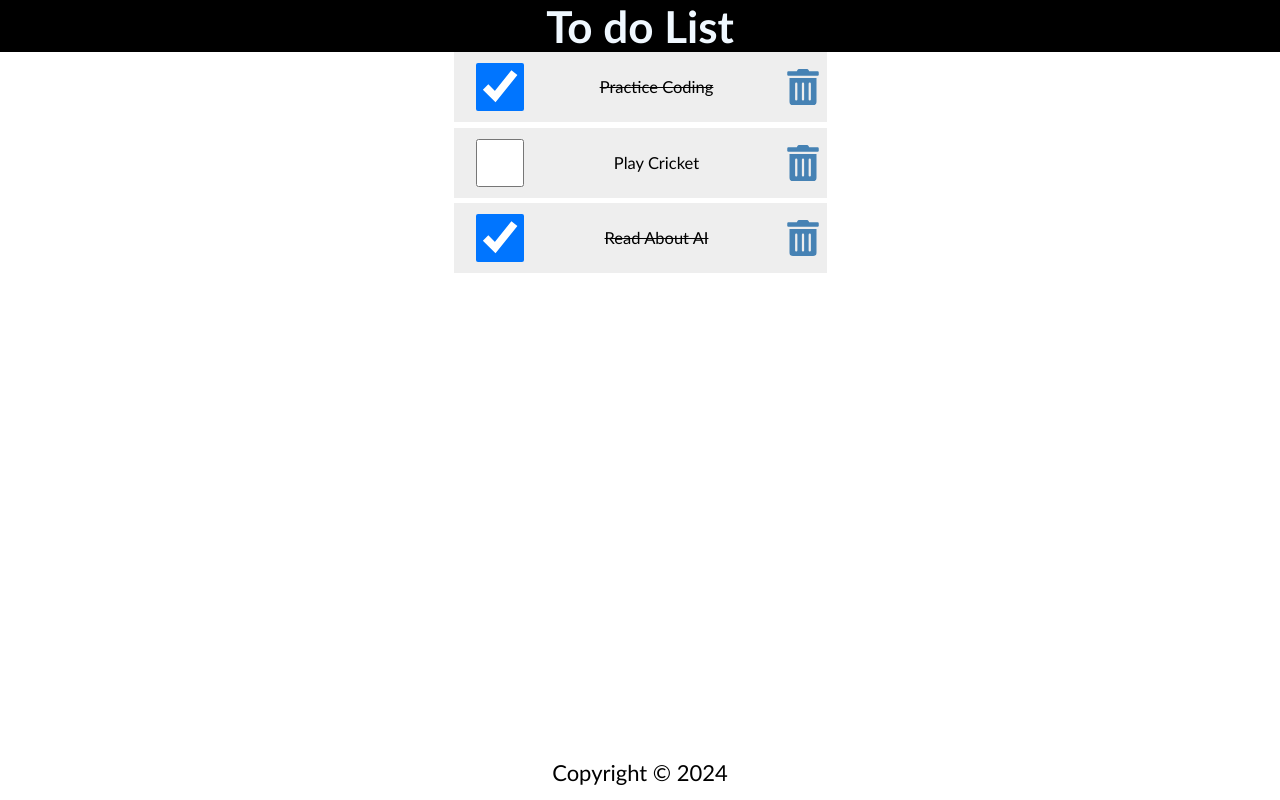
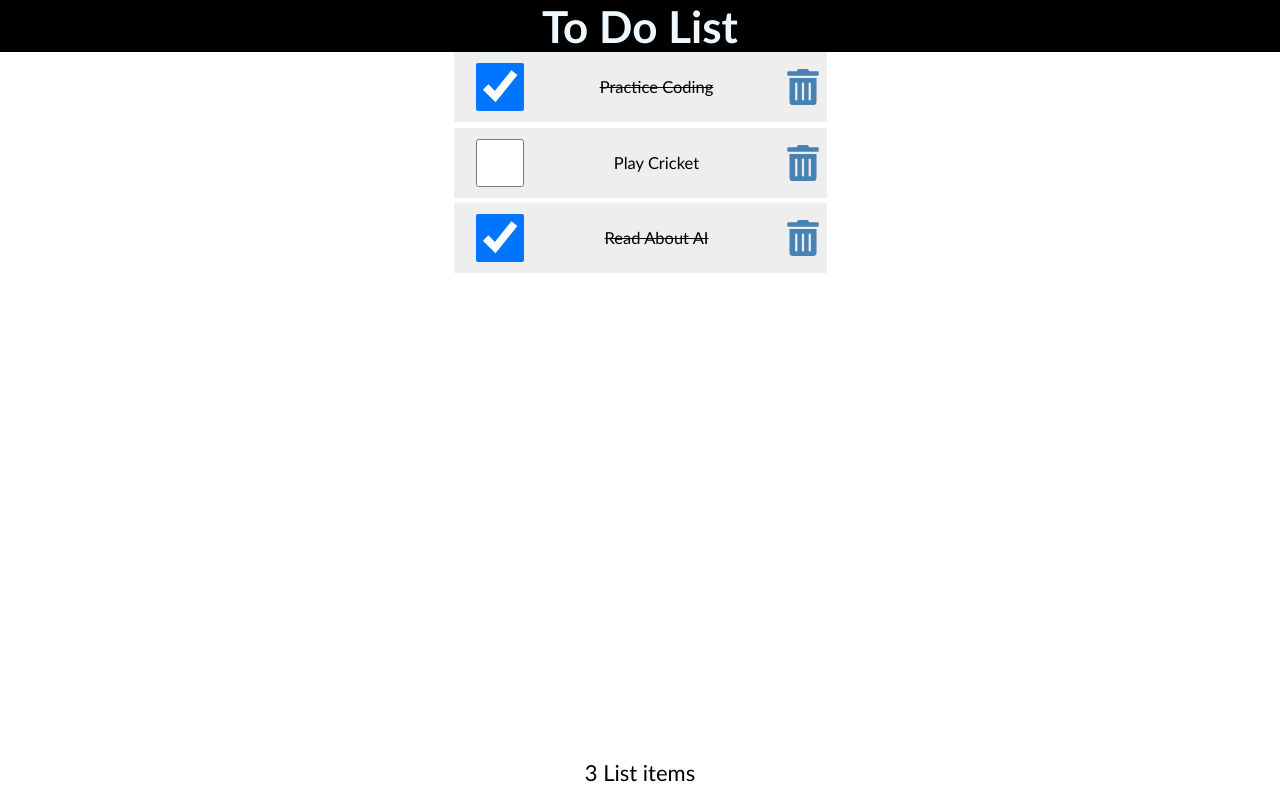
Before and after one commit to Divya-dhars/todolist-app, a React (Create React App) app: page / in a window 1280 px wide. Built offline with nearby package versions, Linux system fonts and the light colour scheme.

Commit message:
props and props drilling done

```diff
--- a/src/App.js
+++ b/src/App.js
@@ -1,19 +1,49 @@
 import Header from './Header';
 import Content from './Content';
 import Footer from './Footer';
+import {useState} from 'react';
 import './App.css';
 function App() {
 
-  function handleNameChange(){
-    const names=["Earn","Grow","Give"];
-    const int=Math.floor(Math.random()*3);
-    return names(int);
-  }
+  const [items,setItems]=useState([
+    {
+        id:1,
+        checked:true,
+        item:"Practice Coding"
+    },
+    {
+        id:2,
+        checked:false,
+        item:"Play Cricket"
+    },
+    {
+        id:3,
+        checked:true,
+        item:"Read About AI"
+    }
+]);
+const handleCheck=(id)=>{
+    //console.log(`id ${id}`)
+    const listItems=items.map((item) => item.id===id? {...item,checked:!item.checked}:item)
+    setItems(listItems)
+    localStorage.setItem("todo_list",JSON.stringify(listItems))
+}
+const handleDelete=(id)=>{
+    const listItems=items.filter((item)=>item.id!==id)
+    setItems(listItems)
+    localStorage.setItem("todo_list",JSON.stringify(listItems))
+}
   return (
     <div className="App">
-      <Header />
-      <Content />
-      <Footer />
+      <Header title="To Do List"/>
+      <Content
+        items={items}
+        handleCheck={handleCheck}
+        handleDelete={handleDelete}
+       />
+      <Footer
+      length={items.length}
+      />
     </div>
   );
 }
--- a/src/Content.js
+++ b/src/Content.js
@@ -1,47 +1,15 @@
 import React from 'react'
-import {useState}from 'react';
-import { FaTrashAlt } from "react-icons/fa";
-const Content=()=>{
-    const [items,setItems]=useState([
-        {
-            id:1,
-            checked:true,
-            item:"Practice Coding"
-        },
-        {
-            id:2,
-            checked:false,
-            item:"Play Cricket"
-        },
-        {
-            id:3,
-            checked:true,
-            item:"Read About AI"
-        }
-    ]);
-    const handleCheck=(id)=>{
-        //console.log(`id ${id}`)
-        const listItems=items.map((item) => item.id===id? {...item,checked:!item.checked}:item)
-        setItems(listItems)
-        localStorage.setItem("todo_list",JSON.stringify(listItems))
-    }
-    const handleDelete=(id)=>{
-        const listItems=items.filter((item)=>item.id!==id)
-        setItems(listItems)
-        localStorage.setItem("todo_list",JSON.stringify(listItems))
-    }
+import ItemsList from './ItemsList';
+const Content=({items,handleCheck,handleDelete})=>{
+
    return (
     <main>
         {(items.length)? (
-        <ul>
-            {items.map((item) => (
-                <li className="item" key={item.id}>
-                    <input type="checkbox"  onChange={()=>handleCheck(item.id)} checked={item.checked}/>
-                    <label style={(item.checked)?{textDecoration:'line-through'}:null}onDoubleClick={()=>handleCheck(item.id)}>{item.item}</label>
-                   <FaTrashAlt role="button" onClick={()=>handleDelete(item.id)} tabIndex="0" />
-                </li>
-            ))}
-        </ul>
+           <ItemsList
+           items={items}
+           handleCheck={handleCheck}
+           handleDelete={handleDelete}
+           />
     ):(
       <p style={{marginTop:'2rem'}}>Your list is empty</p>
     )
--- a/src/Footer.js
+++ b/src/Footer.js
@@ -1,8 +1,9 @@
 import React from 'react';
-const Footer=()=>{
-    const year=new Date();
+const Footer=({length})=>{
+    //const year=new Date();
     return(
-        <footer>Copyright &copy; {year.getFullYear()}</footer>
+        // <footer>Copyright &copy; {year.getFullYear()}</footer>
+        <footer>{length} List {length==1 ? "item" : "items"}</footer>
     )
 }
 export default Footer
--- a/src/Header.js
+++ b/src/Header.js
@@ -1,14 +1,17 @@
 import React from 'react';
 
-function Header(){
+const Header = ({title})=>{
     // const headerStyle={
     //     backgroundColor:'mediumblue',
     //     color:'white'}
     return (
         // <header style={{backgroundColor:'mediumblue',color:'white'}}>{/*inline styling*/}
         <header>
-          <h1>To do List</h1>
+          <h1>{title}</h1>
         </header>
     );
 }
+Header.defaultProps={
+  title:"todolist"
+}
 export default  Header;
--- /dev/null
+++ b/src/ItemsList.js
@@ -0,0 +1,18 @@
+import React from 'react'
+import LineItem from './LineItems';
+const ItemsList= ({items,handleCheck,handleDelete})=> {
+  return (
+    <ul>
+        {items.map((item) => (
+           <LineItem
+           item={item}
+           key={item.id}
+           handleCheck={handleCheck}
+           handleDelete={handleDelete}
+           />
+        ))}
+    </ul>
+  )
+}
+
+export default ItemsList
--- /dev/null
+++ b/src/LineItems.js
@@ -0,0 +1,13 @@
+import React from 'react'
+import { FaTrashAlt } from "react-icons/fa";
+const LineItems=({item,handleCheck,handleDelete})=>{
+  return (
+    <li className="item" key={item.id}>
+    <input type="checkbox"  onChange={()=>handleCheck(item.id)} checked={item.checked}/>
+    <label style={(item.checked)?{textDecoration:'line-through'}:null}onDoubleClick={()=>handleCheck(item.id)}>{item.item}</label>
+    <FaTrashAlt role="button" onClick={()=>handleDelete(item.id)} tabIndex="0" />
+</li>
+  )
+}
+
+export default LineItems
```
